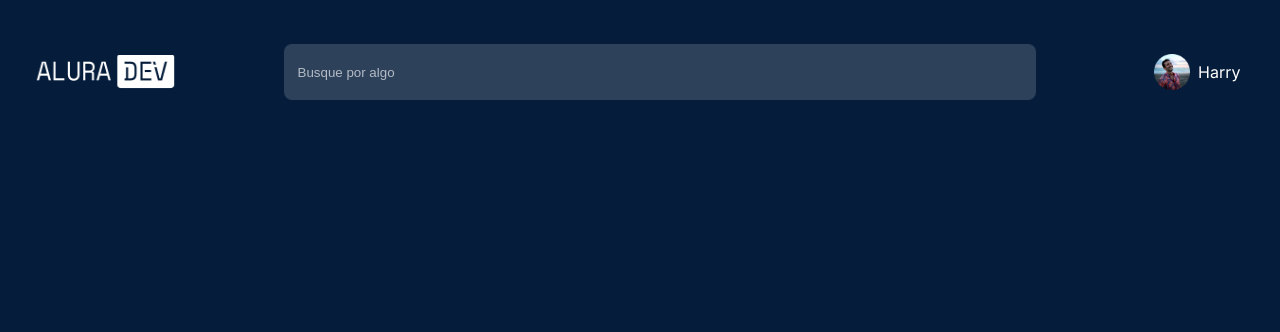
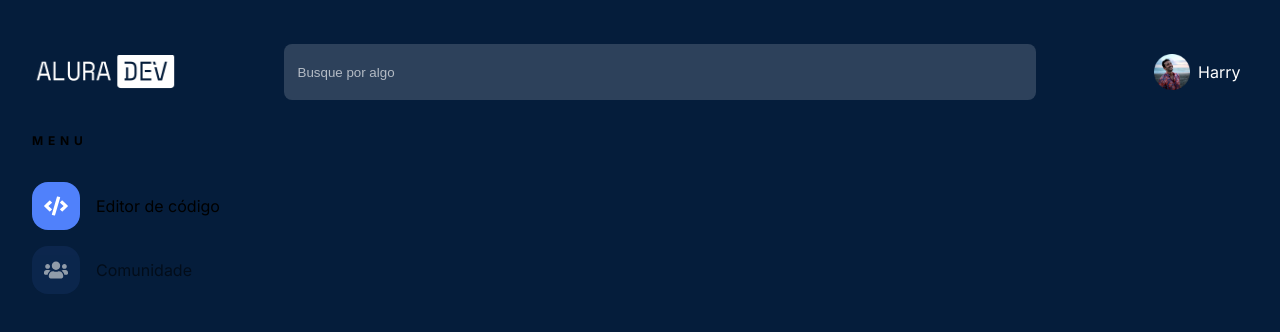
Before and after one commit to regisncoelho/challenge-front, a plain HTML site: page index.html in a window 1280 px wide. Drawn offline with Linux system fonts and the light colour scheme.

Commit message:
Implementa menu de navegação

```diff
--- a/index.html
+++ b/index.html
@@ -1,5 +1,6 @@
 <!DOCTYPE html>
 <html lang="pt-BR">
+
 <head>
     <meta charset="UTF-8">
     <meta http-equiv="X-UA-Compatible" content="IE=edge">
@@ -13,8 +14,11 @@
     <link rel="stylesheet" href="assets/css/reset.css">
     <link rel="stylesheet" href="assets/css/style.css">
     <link rel="stylesheet" href="assets/css/cabecalho.css">
+    <link rel="stylesheet" href="assets/css/menu.css">
+    <link rel="stylesheet" href="assets/css/menu-item.css">
 
 </head>
+
 <body>
     <header class="cabecalho">
         <img src="assets/images/logo-page.png" alt="AluraDEV" class="logo-page">
@@ -26,5 +30,29 @@
             </figcaption>
         </figure>
     </header>
+    <nav class="sidebar">
+        <h2 class="sidebar-title">Menu</h2>
+        <ul class="menu-list">
+            <li id="editor" class="pressed-item">
+                <div class="menu-item">
+                    <svg width="24" height="24" viewBox="0 0 20 16" fill="none" xmlns="http://www.w3.org/2000/svg">
+                        <path
+                            d="M8.71572 15.9832L6.80962 15.4301C6.60964 15.3739 6.49715 15.1645 6.55339 14.9645L10.8187 0.271913C10.8749 0.0719285 11.0843 -0.0405627 11.2843 0.0156829L13.1904 0.568765C13.3904 0.62501 13.5029 0.834369 13.4466 1.03435L9.18131 15.727C9.12194 15.9269 8.91571 16.0426 8.71572 15.9832ZM5.1535 12.4772L6.51277 11.0273C6.65651 10.8742 6.64714 10.6305 6.48777 10.4899L3.65675 7.99943L6.48777 5.509C6.64714 5.36839 6.65964 5.12466 6.51277 4.97155L5.1535 3.52166C5.01289 3.37167 4.77541 3.3623 4.62229 3.50604L0.119522 7.72446C-0.0398406 7.87132 -0.0398406 8.12442 0.119522 8.27129L4.62229 12.4928C4.77541 12.6366 5.01289 12.6303 5.1535 12.4772ZM15.3777 12.496L19.8805 8.27441C20.0398 8.12755 20.0398 7.87444 19.8805 7.72758L15.3777 3.50291C15.2277 3.3623 14.9902 3.36855 14.8465 3.51853L13.4872 4.96842C13.3435 5.12153 13.3529 5.36527 13.5122 5.50588L16.3433 7.99943L13.5122 10.4899C13.3529 10.6305 13.3404 10.8742 13.4872 11.0273L14.8465 12.4772C14.9871 12.6303 15.2246 12.6366 15.3777 12.496Z"
+                            fill="white" />
+                    </svg>
+                </div> Editor de código
+            </li>
+            <li id="community" class="normal-item">
+                <div class="menu-item">
+                    <svg width="24" height="24" viewBox="0 0 20 14" fill="none" xmlns="http://www.w3.org/2000/svg">
+                        <path
+                            d="M3 6C4.10313 6 5 5.10313 5 4C5 2.89687 4.10313 2 3 2C1.89688 2 1 2.89687 1 4C1 5.10313 1.89688 6 3 6ZM17 6C18.1031 6 19 5.10313 19 4C19 2.89687 18.1031 2 17 2C15.8969 2 15 2.89687 15 4C15 5.10313 15.8969 6 17 6ZM18 7H16C15.45 7 14.9531 7.22188 14.5906 7.58125C15.85 8.27188 16.7437 9.51875 16.9375 11H19C19.5531 11 20 10.5531 20 10V9C20 7.89687 19.1031 7 18 7ZM10 7C11.9344 7 13.5 5.43437 13.5 3.5C13.5 1.56562 11.9344 0 10 0C8.06563 0 6.5 1.56562 6.5 3.5C6.5 5.43437 8.06563 7 10 7ZM12.4 8H12.1406C11.4906 8.3125 10.7688 8.5 10 8.5C9.23125 8.5 8.5125 8.3125 7.85938 8H7.6C5.6125 8 4 9.6125 4 11.6V12.5C4 13.3281 4.67188 14 5.5 14H14.5C15.3281 14 16 13.3281 16 12.5V11.6C16 9.6125 14.3875 8 12.4 8ZM5.40938 7.58125C5.04688 7.22188 4.55 7 4 7H2C0.896875 7 0 7.89687 0 9V10C0 10.5531 0.446875 11 1 11H3.05938C3.25625 9.51875 4.15 8.27188 5.40938 7.58125Z"
+                            fill="white" />
+                    </svg>
+                </div> Comunidade
+            </li>
+        </ul>
+    </nav>
 </body>
+
 </html>
```
